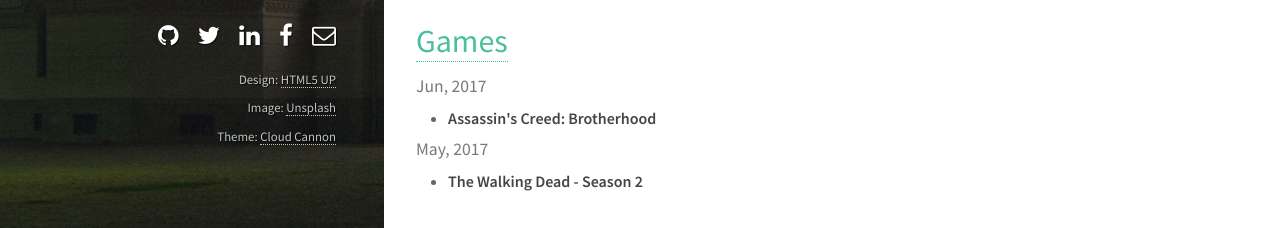
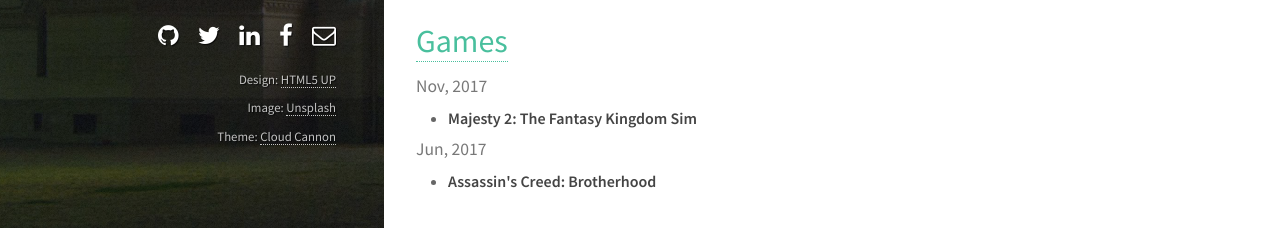
Before and after one commit to tamtamchik/tamtamchik.github.io, a Jekyll site: the page built from index.html, in a window 1280 px wide and 1186 px high. Shown: the part 955-1183 px from the top of the window. Built offline with Jekyll 4.4.1, drawn with Linux system fonts in a browser that asks for light colours.

Commit message:
:speech_balloon: Majesty 2 added

```diff
--- a/_data/games.yml
+++ b/_data/games.yml
@@ -1,3 +1,7 @@
+- date: 2017-11-01
+  games:
+    - name: "Majesty 2: The Fantasy Kingdom Sim"
+
 - date: 2017-06-01
   games:
     - name: "Assassin's Creed: Brotherhood"
```
